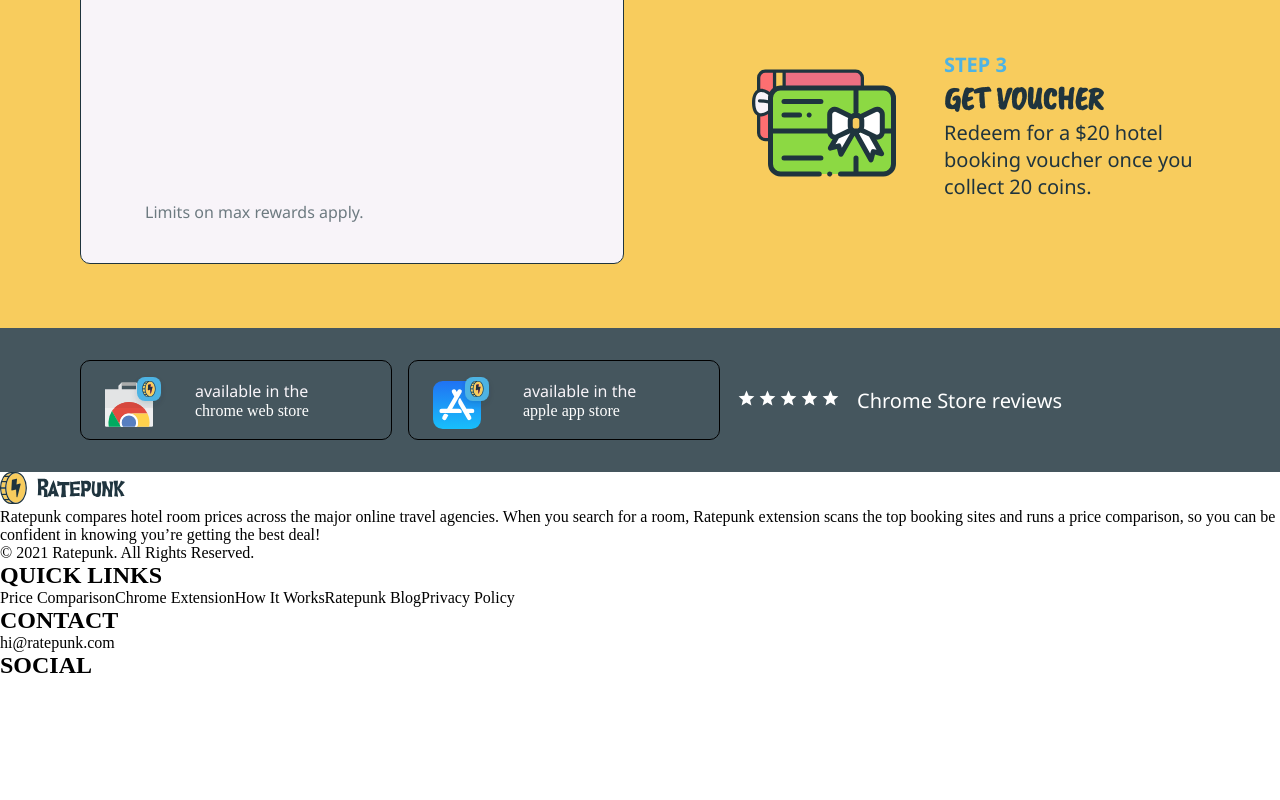
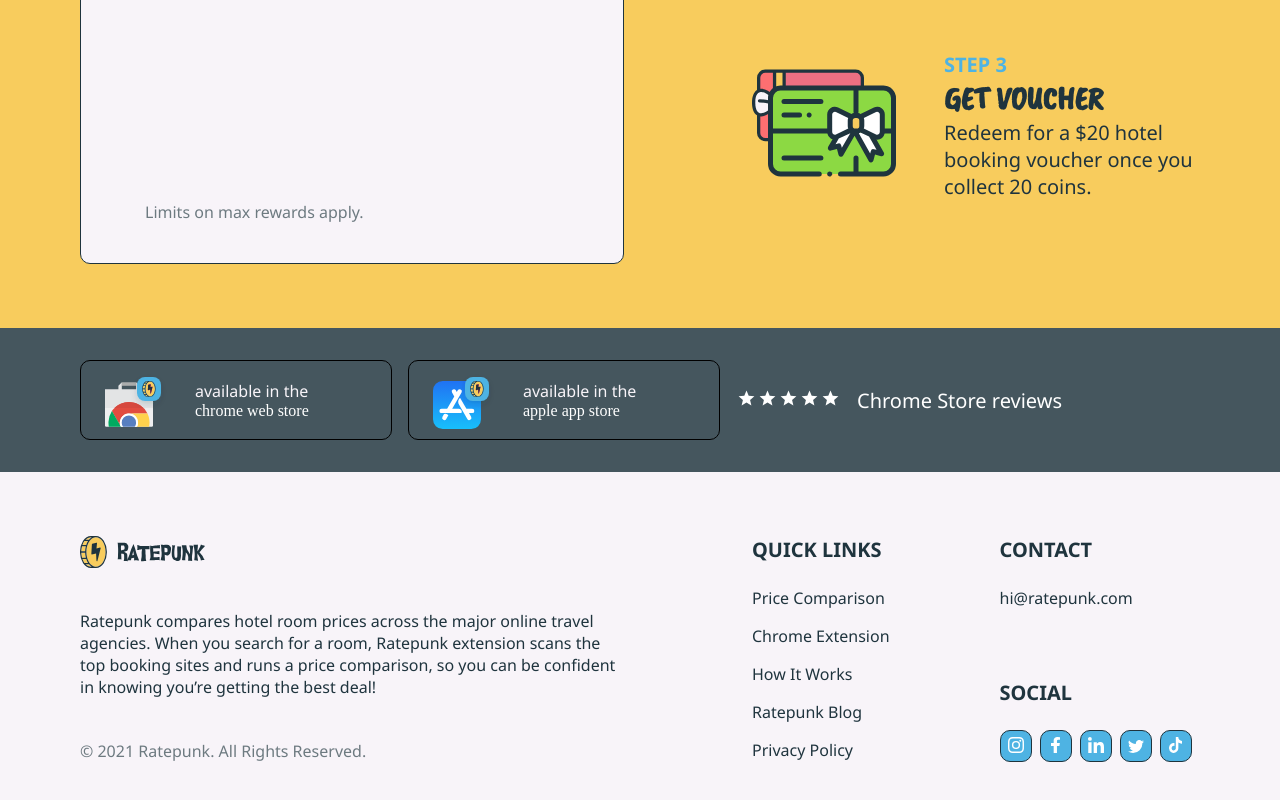
Before and after one commit to rpocius/Ratepunk-invite-friends, a Next.js app: page / in a window 1280 px wide. Shown: the part 677-1477 px from the top of the page. Before the commit the page ends 1376 px from the top, so only its background shows below. Built offline with nearby package versions, Linux system fonts and the light colour scheme; a web font is replaced by a local one.

Commit message:
Update Footer component, add styles

```diff
--- a/src/components/Footer/Footer.module.sass
+++ b/src/components/Footer/Footer.module.sass
@@ -0,0 +1,94 @@
+@import '@/styles/variables/colors'
+@import '@/styles/variables/fonts'
+
+.footer
+    background-color: $color-7-email-card-background
+    width: 100%
+    height: 348px
+    display: flex
+
+    &_container
+        width: 1120px
+        height: 226px
+        margin: 64px auto 58px auto
+        display: flex
+        gap: 128px
+
+        .footer_left
+            display: flex
+            flex-direction: column
+            justify-content: space-between
+            width: 544px
+
+            .logo
+                width: 125px
+                height: 32px
+
+            .p1
+                @include noto-regular
+                font-size: 16px
+                color: $color-3-regular-font
+
+            .p2
+                @include noto-regular
+                font-size: 16px
+                color: $color-8-email-address
+
+        .footer_nav
+            width: 448px
+            height: 100%
+            display: flex
+            gap: 110px
+
+            & h2
+                @include noto-bold
+                font-size: 20px
+                color: $color-3-regular-font
+
+            & a
+                @include noto-regular
+                font-size: 16px
+                color: $color-3-regular-font
+                transition: color .25s ease-in-out 0s
+
+                &:hover
+                    color: $color-4-blue-font
+
+            &_left
+                display: flex
+                flex-direction: column
+                gap: 24px
+
+                &_links
+                    display: flex
+                    flex-direction: column
+                    gap: 16px
+
+            &_right
+                display: flex
+                flex-direction: column
+                justify-content: space-between
+
+                & .contact
+                    display: flex
+                    flex-direction: column
+                    gap: 24px
+
+                & .social
+                    display: flex
+                    flex-direction: column
+                    gap: 24px
+
+                    &_links
+                        display: flex
+                        gap: 8px
+
+                        & a
+                            background-color: $color-4-blue-font
+                            width: 32px
+                            height: 32px
+                            line-height: 32px
+                            border-radius: 10px
+                            text-align: center
+                            vertical-align: middle
+                            border: 1px solid $color-3-regular-font
--- a/src/components/Footer/Footer.tsx
+++ b/src/components/Footer/Footer.tsx
@@ -4,31 +4,41 @@ import styles from './Footer.module.sass';
 const Footer: React.FC = () => {
     return (
         <footer className={styles.footer}>
+            <div className={styles.footer_container}>
                 <div className={styles.footer_left}>
                     <img src="logo.svg" alt="Ratepunk logo" className={styles.logo} />
-                <p>Ratepunk compares hotel room prices across the major online travel agencies. When you search for a room, Ratepunk extension scans the top booking sites and runs a price comparison, so you can be confident in knowing you’re getting the best deal!</p>
-                <p>© 2021 Ratepunk. All Rights Reserved.</p>
+                    <p className={styles.p1}>Ratepunk compares hotel room prices across the major online travel agencies. When you search for a room, Ratepunk extension scans the top booking sites and runs a price comparison, so you can be confident in knowing you’re getting the best deal!</p>
+                    <p className={styles.p2}>© 2021 Ratepunk. All Rights Reserved.</p>
                 </div>
                 <nav className={styles.footer_nav}>
                     <div className={styles.footer_nav_left}>
                         <h2>QUICK LINKS</h2>
+                        <div className={styles.footer_nav_left_links}>
                             <a href="#" target="_blank" rel="noopener noreferrer">Price Comparison</a>
                             <a href="#" target="_blank" rel="noopener noreferrer">Chrome Extension</a>
                             <a href="#" target="_blank" rel="noopener noreferrer">How It Works</a>
                             <a href="#" target="_blank" rel="noopener noreferrer">Ratepunk Blog</a>
                             <a href="#" target="_blank" rel="noopener noreferrer">Privacy Policy</a>
                         </div>
+                    </div>
                     <div className={styles.footer_nav_right}>
+                        <div className={styles.contact}>
                             <h2>CONTACT</h2>
                             <a href="mailto:hi@ratepunk.com">hi@ratepunk.com</a>
+                        </div>
+                        <div className={styles.social}>
                             <h2>SOCIAL</h2>
+                            <div className={styles.social_links}>
                                 <a href="https://www.instagram.com/ratepunk/" target="_blank" rel="noopener noreferrer"><img src="/instagram.svg" alt="Instagram logo" /></a>
                                 <a href="https://www.facebook.com/r8punk/" target="_blank" rel="noopener noreferrer"><img src="facebook.svg" alt="Facebook logo" /></a>
                                 <a href="https://www.linkedin.com/company/ratepunk/" target="_blank" rel="noopener noreferrer"><img src="linkedin.svg" alt="LinkedIn logo" /></a>
                                 <a href="https://twitter.com/rate_punk" target="_blank" rel="noopener noreferrer"><img src="twitter.svg" alt="Twitter logo" /></a>
                                 <a href="https://www.tiktok.com/@ryanthetravelguy?lang=en" target="_blank" rel="noopener noreferrer"><img src="tiktok.svg" alt="TikTok logo" /></a>
                             </div>
+                        </div>
+                    </div>
                 </nav>
+            </div>
         </footer>
     );
 };
```
Lines whose indentation alone changed are shown as unchanged.
